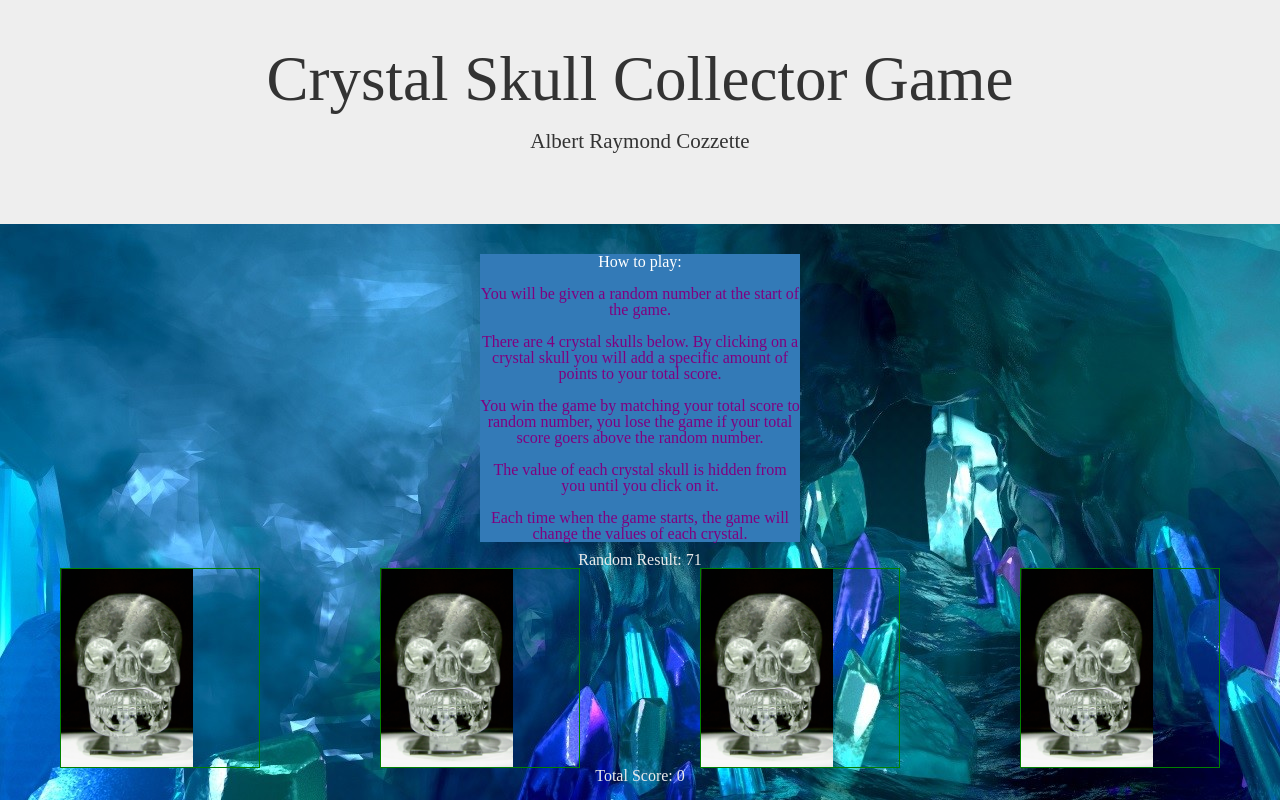
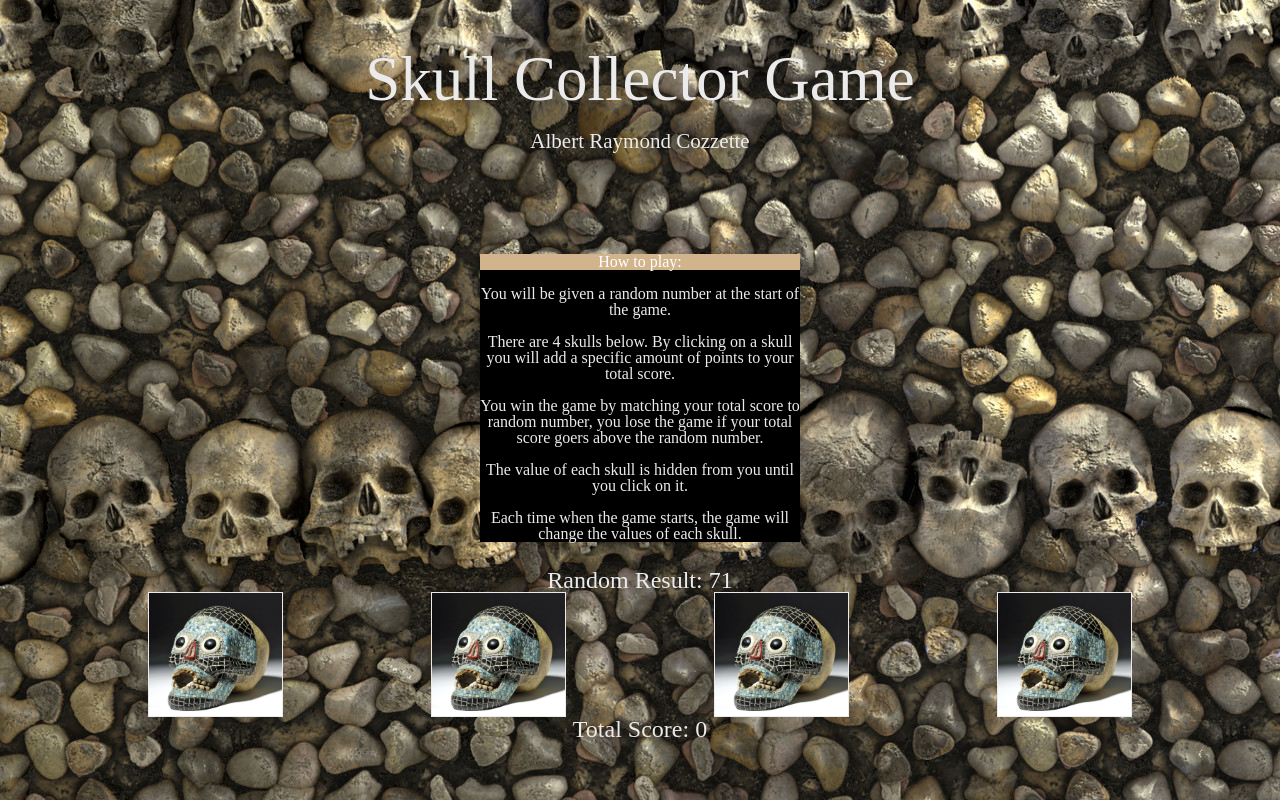
Before and after one commit to albster/unit-4-game, a plain HTML site: page index.html in a window 1280 px wide. Drawn offline with nearby package versions, Linux system fonts and the light colour scheme.

Commit message:
ruff draft of game

```diff
--- a/assets/css/style.css
+++ b/assets/css/style.css
@@ -1,13 +1,15 @@
 body {
-    background-image: url(../images/crystalcave.jpg);
+    background-image: url(../images/skull6.jpg);
+
 }
 
 html body div.jumbotron.jumbotron-fluid {
     text-align: center;
+    color: #ebebeb;
 }
 
 p {
-    color: purple;
+    color: #ebebeb;
 
 }
 
@@ -20,33 +22,43 @@ html body div.card.text-white.bg-primary.mb-3 {
 }
 
 .crystal {
-    border:1px solid green;
-    height: 200px;
-    width: 200px;
+    border:1px solid #ebebeb;
+    height: 125px;
+    width: 135px;
 }
 
 .crystals {
     display: flex;
-    justify-content: space-around;
-
+    justify-content: space-evenly;
     align-items: center;
+    overflow: hidden;
 }
 
 html body div.crystals div.crystal {
-    float: right;
-    background: url(../images/skull1.jpg) no-repeat;
+
+    background: url(../images/skull8.jpg) no-repeat;
     background-size: contain;
+
 
 
 
 }
 
-html body p#result {
+
+#win, #lost, html body p#previous, html body p#result {
     text-align: center;
     color: #ebebeb;
+    font-size: 150%;
 }
 
-html body p#previous {
-    text-align: center;
-    color: #ebebeb;
+html body div.jumbotron.jumbotron-fluid {
+    background: url(../images/skull6.jpg);
 }
+
+html body div.card.text-white.bg-primary.mb-3 div.card-body {
+    background: black;
+}
+
+html body div.card.text-white.bg-primary.mb-3 div.card-header{
+    background: tan;
+}
--- a/index.html
+++ b/index.html
@@ -12,7 +12,7 @@
 <body>
         <div class="jumbotron jumbotron-fluid">
                 <div class="container">
-                  <h1 class="display-4">Crystal Skull Collector Game</h1>
+                  <h1 class="display-4">Skull Collector Game</h1>
                   <br>
                   <h4 class="lead">Albert Raymond Cozzette</h4>
                 </div>
@@ -24,21 +24,17 @@
                       <br>
                       <p class="card-text"><p>You will be given a random number at the start of the game.</p>
                       <br>
-                      <p>There are 4 crystal skulls below. By clicking on a crystal skull you will add a specific amount of points to your total score.</p>
+                      <p>There are 4 skulls below. By clicking on a skull you will add a specific amount of points to your total score.</p>
                       <br>
                       <p>You win the game by matching your total score to random number, you lose the game if your total score goers above the random number.</p>
                       <br>
-                      <p>The value of each crystal skull is hidden from you until you click on it.</p>
+                      <p>The value of each skull is hidden from you until you click on it.</p>
                       <br>
-                      <p>Each time when the game starts, the game will change the values of each crystal.</p></p>
+                      <p>Each time when the game starts, the game will change the values of each skull.</p></p>
                     </div>
                 </div>
             </div>
-
-
-
-
-
+            <br>
             <p id="result"></p>
 
                     <div class="crystals">
```
Also changed, not shown: assets/images/skull5.jpg (added), assets/images/skull6.jpg (added), assets/images/skull8.jpg (added).
